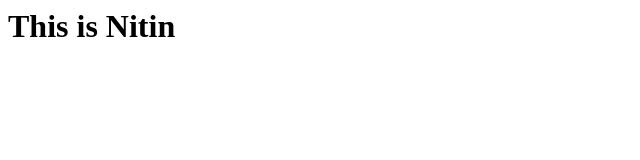
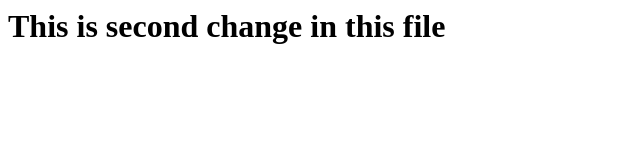
Before and after one commit to Nitingoel619/publicrepo, a plain HTML site: page index.html in a window 1280 px wide. Shown: the whole page, without its empty margins (0-640 px from the left). Drawn offline with Linux system fonts and the light colour scheme.

Commit message:
second change

```diff
--- a/index.html
+++ b/index.html
@@ -1,5 +1,5 @@
 <html>
 <body style="background-colour:blue;">
-<h1>This is Nitin</h1>
+<h1>This is second change in this file</h1>
 </body>
 </html>
```
